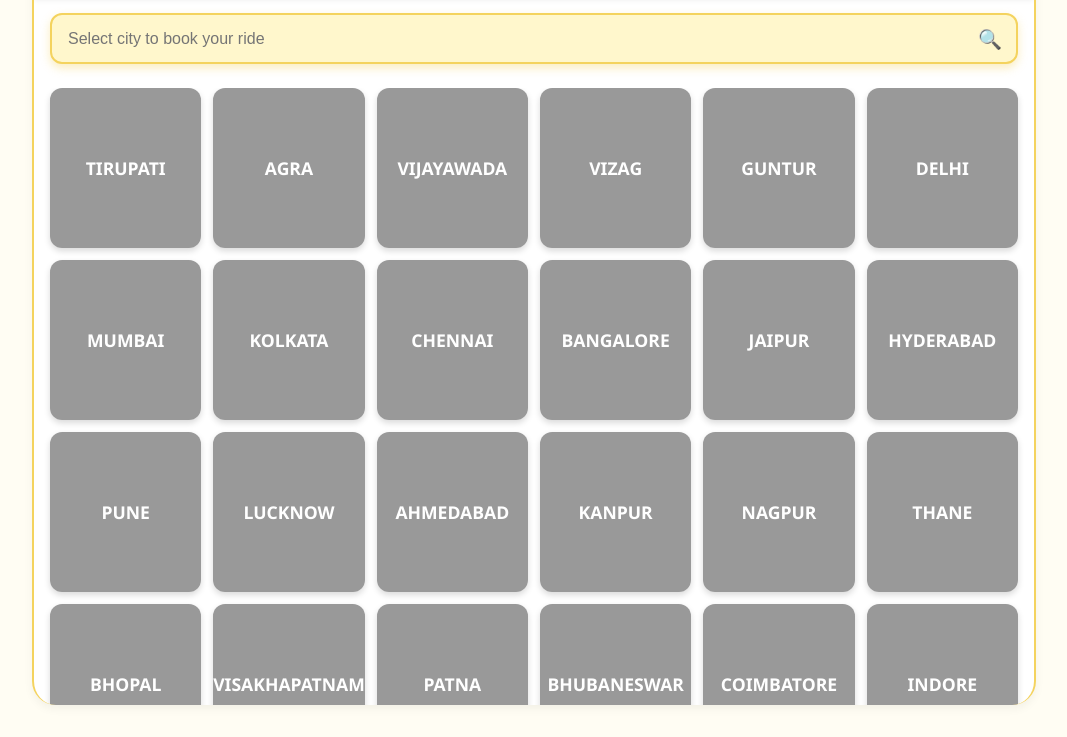
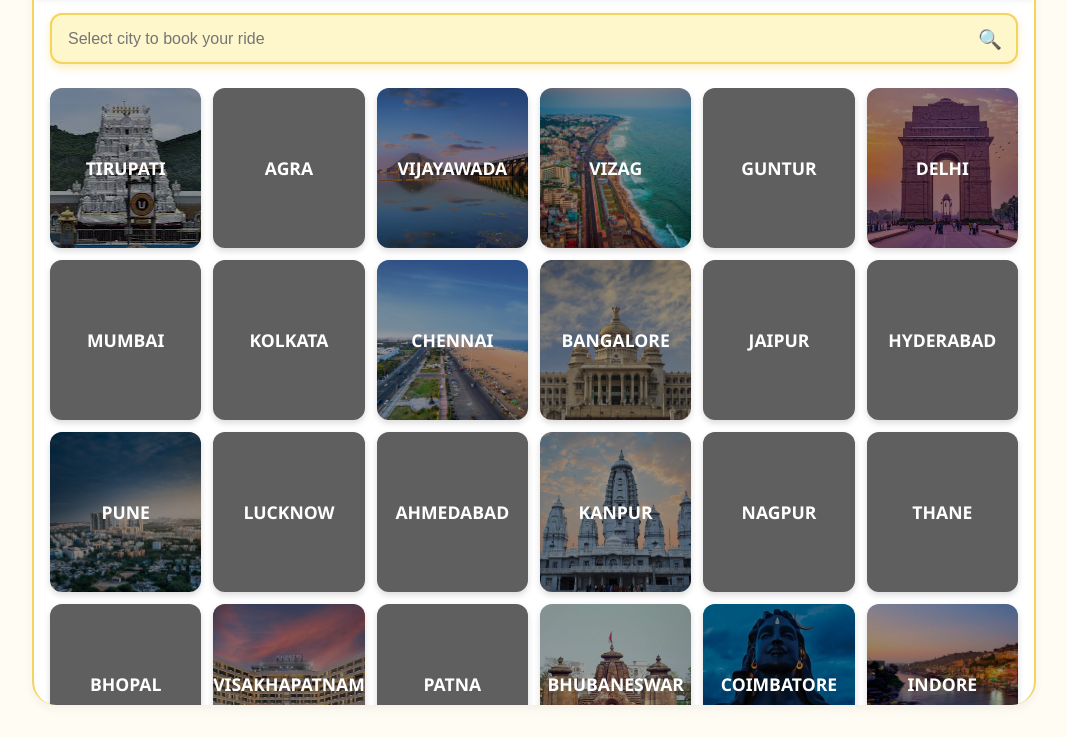
Before and after one commit to PRABHASRAJU14/Rentro-Rentals, a plain HTML site: page html/city.html in a window 1280 px wide. Shown: the part 127-864 px from the top of the page, without its empty margins (106-1173 px from the left). Drawn offline with Linux system fonts and the light colour scheme; the site is published under a folder, as on GitHub Pages, so addresses that start at the root find nothing.

Commit message:
added new file

```diff
--- a/html/city.html
+++ b/html/city.html
@@ -23,32 +23,32 @@
 
     <div class="grid" id="city-grid" role="list">
       <!-- Existing 12 cities -->
-      <div class="city-card" role="listitem" style="background-image: url('/images/t.png');"><span>TIRUPATI</span></div>
-      <div class="city-card" role="listitem" style="background-image: url('/images/ag.png');"><span>AGRA</span></div>
-      <div class="city-card" role="listitem" style="background-image: url('/images/vij.png');"><span>VIJAYAWADA</span></div>
-      <div class="city-card" role="listitem" style="background-image: url('/images/Vizag.png');"><span>VIZAG</span></div>
-      <div class="city-card" role="listitem" style="background-image: url('/images/gu.png');"><span>GUNTUR</span></div>
-      <div class="city-card" role="listitem" style="background-image: url('/images/del.png');"><span>DELHI</span></div>
-      <div class="city-card" role="listitem" style="background-image: url('/images/mum.png');"><span>MUMBAI</span></div>
-      <div class="city-card" role="listitem" style="background-image: url('/images/kol.png');"><span>KOLKATA</span></div>
-      <div class="city-card" role="listitem" style="background-image: url('/images/ch.png');"><span>CHENNAI</span></div>
-      <div class="city-card" role="listitem" style="background-image: url('/images/ban.png');"><span>BANGALORE</span></div>
-      <div class="city-card" role="listitem" style="background-image: url('/images/jai.png');"><span>JAIPUR</span></div>
-      <div class="city-card" role="listitem" style="background-image: url('/images/hyd.png');"><span>HYDERABAD</span></div>
+      <div class="city-card" role="listitem" style="background-image: url('../images/t.png');"><span>TIRUPATI</span></div>
+      <div class="city-card" role="listitem" style="background-image: url('../images/ag.png');"><span>AGRA</span></div>
+      <div class="city-card" role="listitem" style="background-image: url('../images/vij.png');"><span>VIJAYAWADA</span></div>
+      <div class="city-card" role="listitem" style="background-image: url('../images/Vizag.png');"><span>VIZAG</span></div>
+      <div class="city-card" role="listitem" style="background-image: url('../images/gu.png');"><span>GUNTUR</span></div>
+      <div class="city-card" role="listitem" style="background-image: url('../images/del.png');"><span>DELHI</span></div>
+      <div class="city-card" role="listitem" style="background-image: url('../images/mum.png');"><span>MUMBAI</span></div>
+      <div class="city-card" role="listitem" style="background-image: url('../images/kol.png');"><span>KOLKATA</span></div>
+      <div class="city-card" role="listitem" style="background-image: url('../images/ch.png');"><span>CHENNAI</span></div>
+      <div class="city-card" role="listitem" style="background-image: url('../images/ban.png');"><span>BANGALORE</span></div>
+      <div class="city-card" role="listitem" style="background-image: url('../images/jai.png');"><span>JAIPUR</span></div>
+      <div class="city-card" role="listitem" style="background-image: url('../images/hyd.png');"><span>HYDERABAD</span></div>
 
       <!-- 12 more cities added below -->
-      <div class="city-card" role="listitem" style="background-image: url('/images/pune.png');"><span>PUNE</span></div>
-      <div class="city-card" role="listitem" style="background-image: url('/images/lucknow.png');"><span>LUCKNOW</span></div>
-      <div class="city-card" role="listitem" style="background-image: url('/images/ahmedabad.png');"><span>AHMEDABAD</span></div>
-      <div class="city-card" role="listitem" style="background-image: url('/images/kanpur.png');"><span>KANPUR</span></div>
-      <div class="city-card" role="listitem" style="background-image: url('/images/nagpur.png');"><span>NAGPUR</span></div>
-      <div class="city-card" role="listitem" style="background-image: url('/images/thane.png');"><span>THANE</span></div>
-      <div class="city-card" role="listitem" style="background-image: url('/images/bhopal.png');"><span>BHOPAL</span></div>
-      <div class="city-card" role="listitem" style="background-image: url('/images/visakhapatnam.png');"><span>VISAKHAPATNAM</span></div>
-      <div class="city-card" role="listitem" style="background-image: url('/images/patna.png');"><span>PATNA</span></div>
-      <div class="city-card" role="listitem" style="background-image: url('/images/bhubaneswar.png');"><span>BHUBANESWAR</span></div>
-      <div class="city-card" role="listitem" style="background-image: url('/images/coimbatore.png');"><span>COIMBATORE</span></div>
-      <div class="city-card" role="listitem" style="background-image: url('/images/indore.png');"><span>INDORE</span></div>
+      <div class="city-card" role="listitem" style="background-image: url('../images/pune.png');"><span>PUNE</span></div>
+      <div class="city-card" role="listitem" style="background-image: url('../images/lucknow.png');"><span>LUCKNOW</span></div>
+      <div class="city-card" role="listitem" style="background-image: url('../images/ahmedabad.png');"><span>AHMEDABAD</span></div>
+      <div class="city-card" role="listitem" style="background-image: url('../images/kanpur.png');"><span>KANPUR</span></div>
+      <div class="city-card" role="listitem" style="background-image: url('../images/nagpur.png');"><span>NAGPUR</span></div>
+      <div class="city-card" role="listitem" style="background-image: url('../images/thane.png');"><span>THANE</span></div>
+      <div class="city-card" role="listitem" style="background-image: url('../images/bhopal.png');"><span>BHOPAL</span></div>
+      <div class="city-card" role="listitem" style="background-image: url('../images/visakhapatnam.png');"><span>VISAKHAPATNAM</span></div>
+      <div class="city-card" role="listitem" style="background-image: url('../images/patna.png');"><span>PATNA</span></div>
+      <div class="city-card" role="listitem" style="background-image: url('../images/bhubaneswar.png');"><span>BHUBANESWAR</span></div>
+      <div class="city-card" role="listitem" style="background-image: url('../images/coimbatore.png');"><span>COIMBATORE</span></div>
+      <div class="city-card" role="listitem" style="background-image: url('../images/indore.png');"><span>INDORE</span></div>
     </div>
   </div>
 
```
Also changed, not shown: Readme.md (added).
